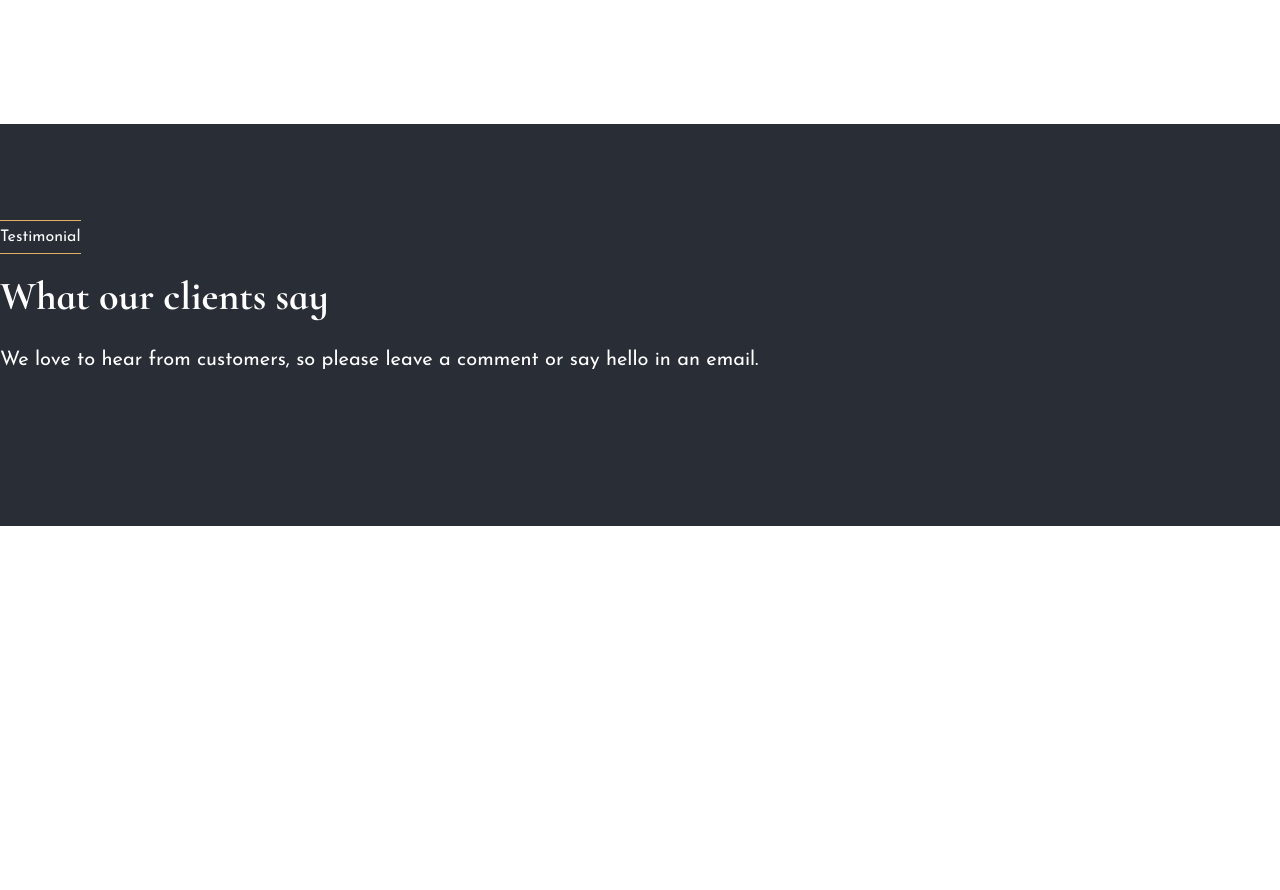
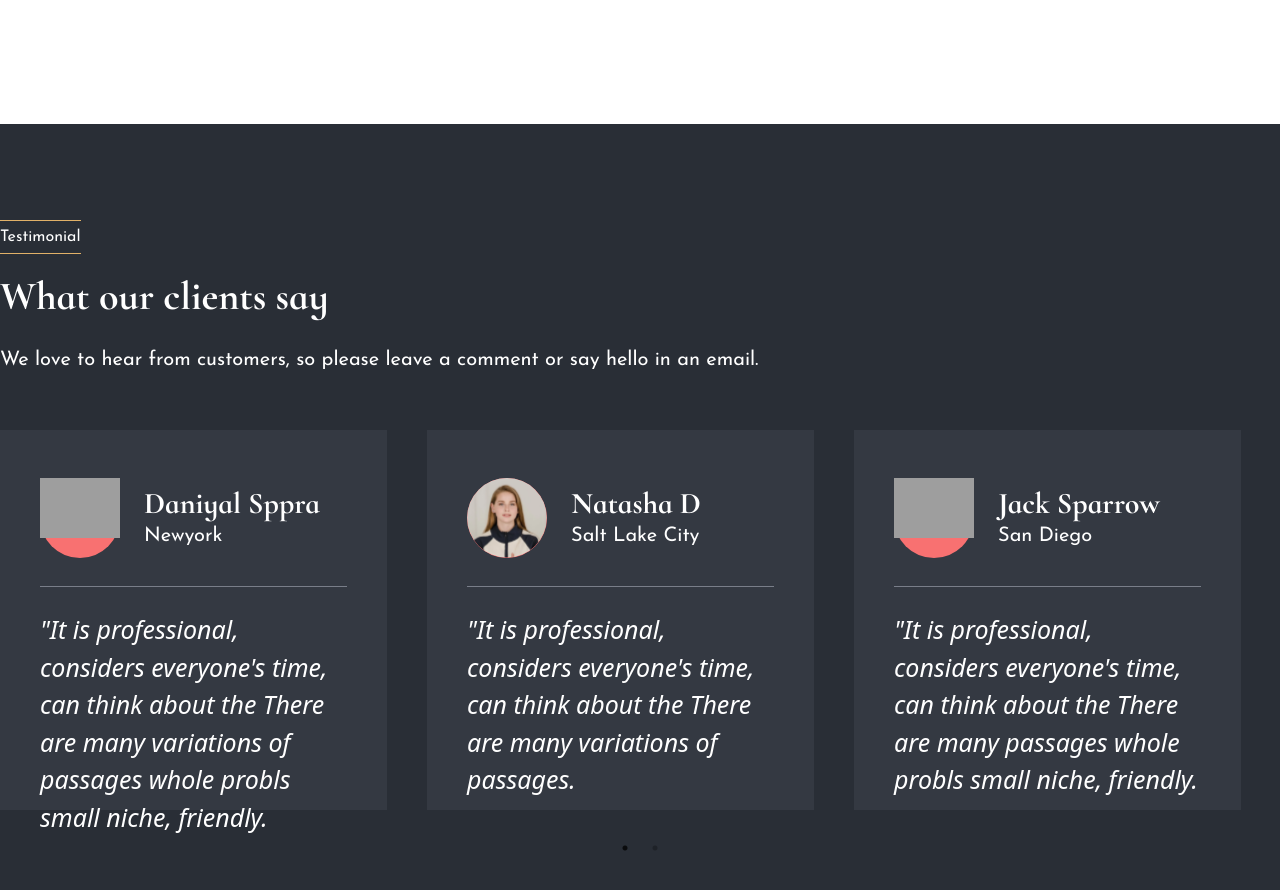
Before and after one commit to promahbubul/restaurant-student-project, a React (Vite) app: page / in a window 1280 px wide. Shown: the part 3600-4490 px from the top of the page. Before the commit the page ends 4126 px from the top, so only its background shows below. Built offline with nearby package versions, Linux system fonts and the light colour scheme; grey boxes are pictures that could not be loaded.

Commit message:
Testimonial Card Component Create and Tesimonial Update [Home page]

```diff
--- a/package.json
+++ b/package.json
@@ -14,7 +14,9 @@
     "react": "^18.3.1",
     "react-dom": "^18.3.1",
     "react-icons": "^5.3.0",
-    "react-router-dom": "^6.26.1"
+    "react-router-dom": "^6.26.1",
+    "react-slick": "^0.30.2",
+    "slick-carousel": "^1.8.1"
   },
   "devDependencies": {
     "@eslint/js": "^9.9.0",
--- /dev/null
+++ b/src/components/Testimonial/TestimonialCard/index.jsx
@@ -0,0 +1,18 @@
+/* eslint-disable react/prop-types */
+const TestimonialCard = ({ img, name, country, comment }) => {
+  return (
+    <div className="text-white h-[380px] bg-[#343942] py-12 px-10 w-full ">
+      <div className="flex flex-row items-center gap-6 border-b border-b-[#797E89] pb-7 mb-6">
+        <div className="h-20 w-20 bg-red-400 rounded-full">
+          <img src={img} alt="" />
+        </div>
+        <div className="">
+          <h3 className="font-bold text-3xl font-cormorant">{name}</h3>
+          <p className="text-xl font-josefin font-normal">{country}</p>
+        </div>
+      </div>
+      <p className="text-[25px] italic ">{`"${comment}`}</p>
+    </div>
+  );
+};
+export default TestimonialCard;
--- a/src/components/Testimonial/index.jsx
+++ b/src/components/Testimonial/index.jsx
@@ -1,7 +1,26 @@
+import { testimonialData } from "../../constant/home.constant";
+import TestimonialCard from "./TestimonialCard";
+import Slider from "react-slick";
+
+import "slick-carousel/slick/slick.css";
+import "slick-carousel/slick/slick-theme.css";
+
 const Testimonial = () => {
+  const settings = {
+    dots: true,
+    infinite: true,
+    slidesToShow: 3,
+    slidesToScroll: 3,
+    // autoplay: true,
+    speed: 5000,
+    autoplaySpeed: 5000,
+    cssEase: "linear",
+    arrows: false,
+  };
   return (
     <div className="bg-dark">
-      <div className="flex flex-row container mx-auto  py-24 gap-32">
+      <div className="container mx-auto  py-24 gap-32">
+        {/* Section Heading */}
         <div className="w-full ">
           <h3 className="font-josefin text-base text-white border-y inline-block py-1 border-cream">
             Testimonial
@@ -14,6 +33,21 @@ const Testimonial = () => {
             hello in an email.
           </p>
         </div>
+        {/* Carousel Container */}
+        <div className="slider-container     ">
+          <Slider {...settings}>
+            {testimonialData.map((item) => (
+              <div key={item.id} className="pl-10 -translate-x-10 block">
+                <TestimonialCard
+                  comment={item.comment}
+                  country={item.country}
+                  img={item.img}
+                  name={item.name}
+                />
+              </div>
+            ))}
+          </Slider>
+        </div>
       </div>
     </div>
   );
--- a/src/constant/home.constant.js
+++ b/src/constant/home.constant.js
@@ -48,6 +48,13 @@ const testimonialData = [
     country: "San Diego",
     comment: `It is professional, considers everyone's time, can think about the  There are many  passages whole probls small niche, friendly.`,
   },
+  {
+    id: 4,
+    img: avatar1,
+    name: "Daniyal Sppra",
+    country: "Newyork",
+    comment: `It is professional, considers everyone's time, can think about the  There are many variations of passages whole probls small niche, friendly.`,
+  },
 ];
 
 export { storyList, testimonialData };
```
Also changed, not shown: 1 other file (tests, documents, lock files or other folders).
